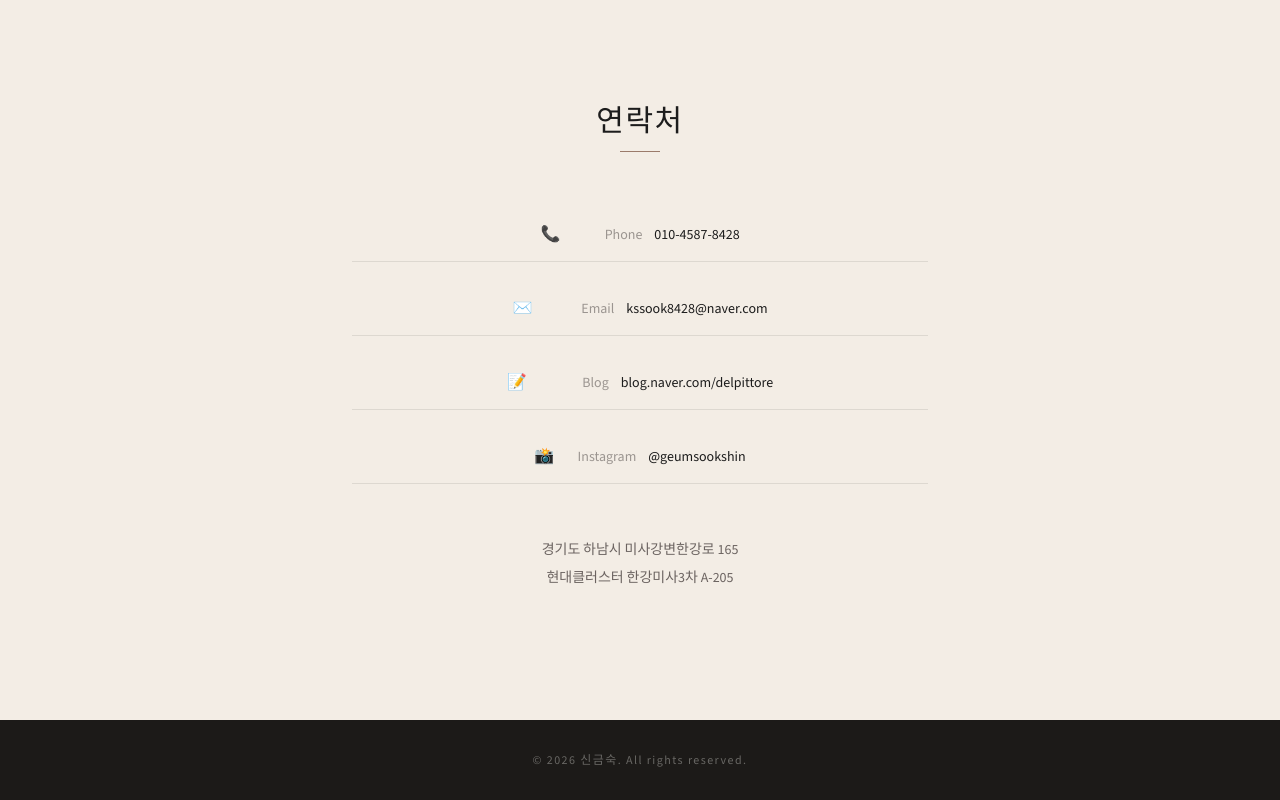
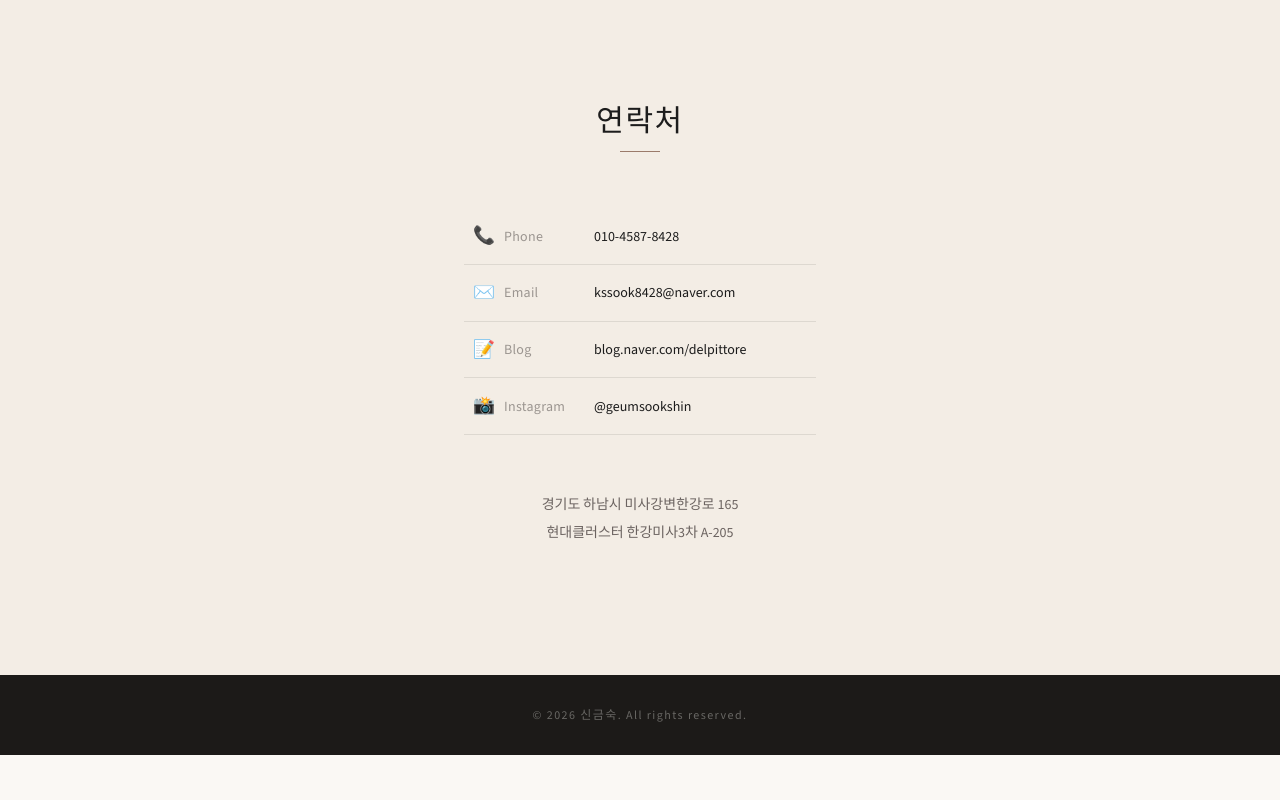
Before and after one commit to etchforte/shinkeumsook, a React (Vite) app: page / in a window 1280 px wide. Shown: the part 4773-5573 px from the top of the page. After the commit the page ends 5528 px from the top, so only its background shows below. Built offline with nearby package versions, Linux system fonts and the light colour scheme; the HTML template or start-up script is replaced by a standard one.

Commit message:
Update App.tsx

```diff
--- a/src/App.tsx
+++ b/src/App.tsx
@@ -711,31 +711,39 @@ export default function App() {
           <SectionHeading ko="연락처" en="Contact" isEn={isEn} />
 
           <div
-            className="grid gap-5 text-sm"
+            className="grid gap-2 text-sm"
             style={{ fontFamily: "var(--font-sans)", color: "#3a3633", lineHeight: 1.8 }}
           >
+            {/* 정렬을 위해 전체 폭을 제한하는 컨테이너 추가 */}
+            <div className="max-w-sm mx-auto w-full px-4">
               {[
                 { icon: "📞", label: "Phone", value: "010-4587-8428", href: "tel:010-4587-8428" },
                 { icon: "✉️", label: "Email", value: "kssook8428@naver.com", href: "mailto:kssook8428@naver.com" },
                 { icon: "📝", label: "Blog", value: "blog.naver.com/delpittore", href: "https://blog.naver.com/delpittore" },
                 { icon: "📸", label: "Instagram", value: "@geumsookshin", href: "https://www.instagram.com/geumsookshin" },
               ].map((c) => (
-              <div key={c.label} className="flex items-center justify-center gap-3 py-3" style={{ borderBottom: "1px solid #ddd8d0" }}>
-                <span style={{ fontSize: "1rem" }}>{c.icon}</span>
-                <span style={{ color: "#9b9590", minWidth: 70, textAlign: "right" }}>{c.label}</span>
+                <div
+                  key={c.label}
+                  // flex 대신 grid를 사용하여 열 너비를 고정 (아이콘 40px, 라벨 90px, 나머지 값)
+                  className="grid grid-cols-[40px_90px_1fr] items-center py-3 text-left"
+                  style={{ borderBottom: "1px solid #ddd8d0" }}
+                >
+                  <span className="text-center" style={{ fontSize: "1.1rem" }}>{c.icon}</span>
+                  <span style={{ color: "#9b9590", letterSpacing: "0.02em" }}>{c.label}</span>
                   <a
                     href={c.href}
                     target={c.href.startsWith("http") ? "_blank" : undefined}
                     rel="noopener noreferrer"
-                  className="font-medium transition-opacity hover:opacity-50"
+                    className="font-medium transition-opacity hover:opacity-50 truncate"
                     style={{ color: "#1c1c1c", textDecoration: "none" }}
                   >
                     {c.value}
                   </a>
                 </div>
               ))}
+            </div>
 
-            <div className="mt-4 py-4" style={{ color: "#6b6360", lineHeight: 2 }}>
+            <div className="mt-8 py-4 text-center" style={{ color: "#6b6360", lineHeight: 2 }}>
               {isEn ? (
                 <p>A-205, Hyundai Cluster Hangang Misa 3rd<br />165 Misagangbyeon Hangang-ro, Hanam-si, Gyeonggi-do</p>
               ) : (
```
Lines whose indentation alone changed are shown as unchanged.
